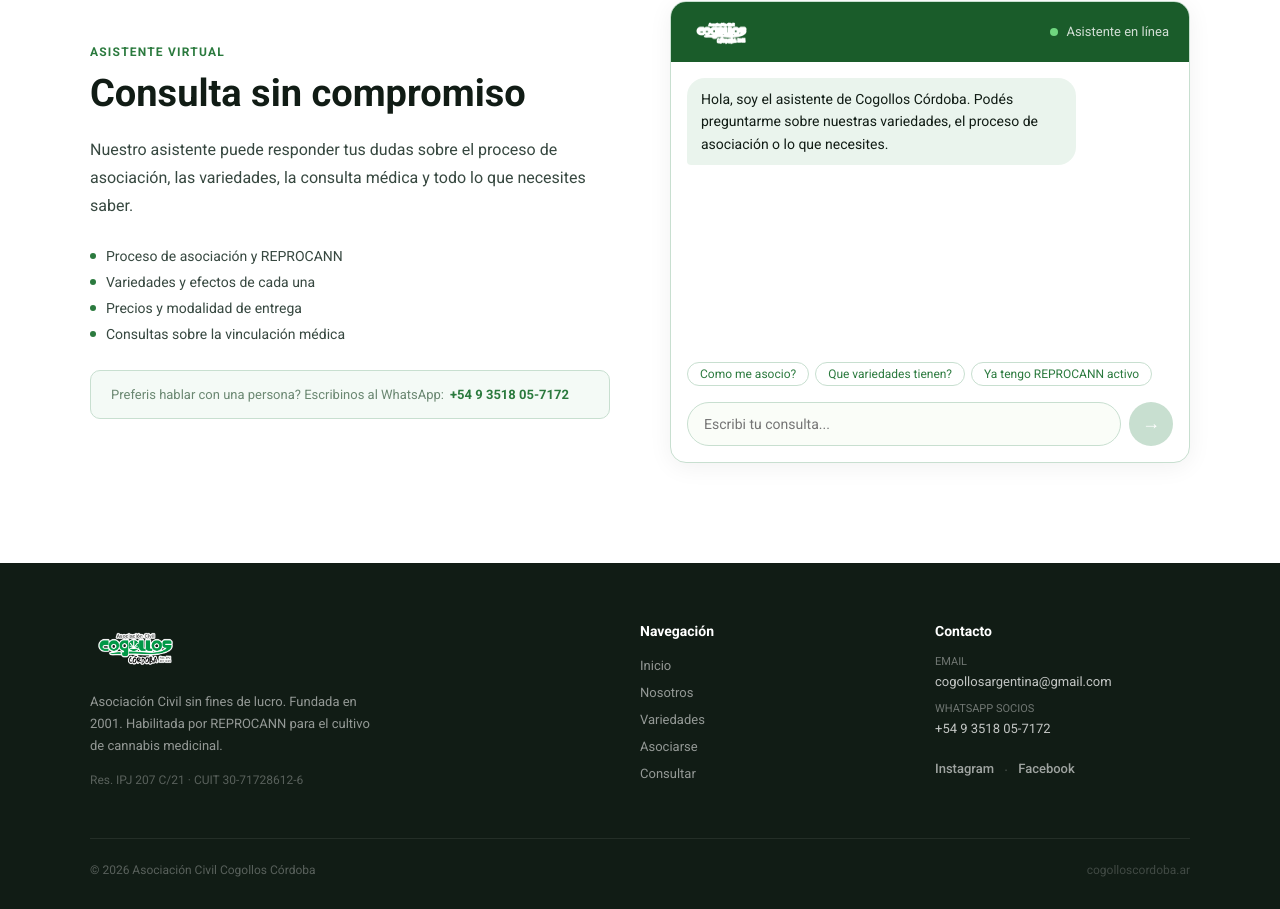
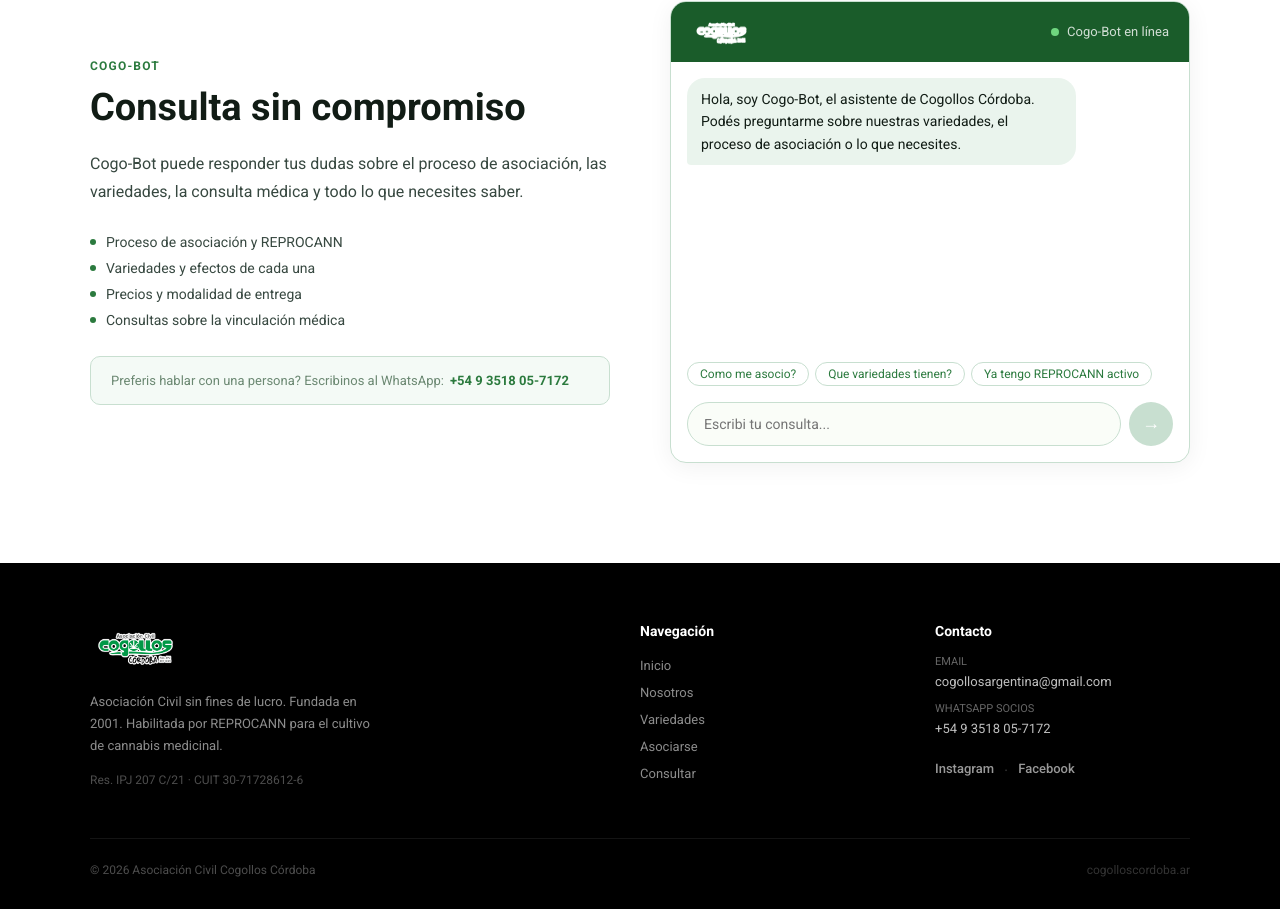
Before and after one commit to cogolloscordoba/cogollos-web, a React (Create React App) app: page / in a window 1280 px wide. Shown: the part 3393-4302 px from the top of the page. Built offline with nearby package versions, Linux system fonts and the light colour scheme.

Commit message:
chat conectado a n8n

```diff
--- a/src/App.jsx
+++ b/src/App.jsx
@@ -30,54 +30,21 @@
 ];
 
 async function askClaude(messages) {
-  const system = `Sos el asistente oficial de Cogollos Córdoba, una Asociación Civil sin fines de lucro fundada en 2001, primera asociación cannábica de Argentina. Habilitada por REPROCANN desde la vigencia de la ley para cultivar cannabis medicinal de forma legal (Res. IPJ 207 C/21).
-
-HISTORIA: Fundada en 2001 por cultivadores, cultivadoras y activistas. Edith "La Negra" Moreno fue su principal impulsora y figura fundacional.
-
-CATÁLOGO (flor seca, paquetes cerrados de 5g, $30.000 c/u, $6.000/g):
-- Edith1 | Sativa | Alto THC | Activadora, energizante | Todo el día
-- Edith 2 INTA | Híbrido | Alto THC | Relax y feliz, cítrica | Todo el día
-- Cogollos INTA THC | Híbrido | Alto THC | Frutal, mango y especias | Tarde
-- Cogollos INTA CBD | CBD <0.5% THC | Relax sin sueño, antiansioso | Todo el día
-- Kordoba Kush | Indica | Alto THC | Relajante profunda, pino y limón | Noche
-
-PROCESO DE ASOCIACIÓN:
-1. Alta en REPROCANN: reprocann.msal.gob.ar → perfil Paciente → tipo cultivo "Otro" → guardar código de vinculación
-2. Cita médica virtual $30.000: formulario https://forms.gle/5USo1C2WcBGeG9Qz5
-3. Vinculación en Cannalizar con guía del equipo médico
-
-CASO ESPECIAL - Ya tenés REPROCANN activo:
-- Opción A: Convenio bilateral — declarás que no podés cultivar y cedés el cultivo a la ONG (firmás con abogado)
-- Opción B: Dar de baja el REPROCANN y realizar todo el proceso nuevamente
-En ambos casos hay consulta médica con nuestro director.
-
-CONTACTO: cogollosargentina@gmail.com | WhatsApp socios: +54 9 3518 05-7172
-Instagram: @asociacioncivilcogolloscordoba | Facebook: LaEdithMorenoCogollosCBA
-
-REGLAS:
-- Hablá en español rioplatense, cálido y claro
-- Solo socios verificados pueden comprar
-- No des diagnósticos ni recomendaciones de dosis médicas
-- Si no sabés algo, derivá al WhatsApp: +54 9 3518 05-7172
-- Respuestas cortas, máximo 3 párrafos`;
-
-  const res = await fetch("https://api.anthropic.com/v1/messages", {
+  const res = await fetch("https://cogollos.app.n8n.cloud/webhook/chat-web", {
     method: "POST",
     headers: { "Content-Type": "application/json" },
     body: JSON.stringify({
-      model: "claude-haiku-4-5-20251001",
-      max_tokens: 500,
-      system,
-      messages,
+      mensaje: messages[messages.length - 1].content,
+      historial: messages.slice(1, -1),
     }),
   });
-  const data = await res.json();
-  return data.content?.[0]?.text || "Perdoná, hubo un error. Escribinos al WhatsApp +54 9 3518 05-7172";
+  const text = await res.text();
+  return text || "Perdoná, hubo un error. Escribinos al WhatsApp +54 9 3518 05-7172";
 }
 
 function Chat() {
   const [msgs, setMsgs] = useState([
-    { role: "assistant", content: "Hola, soy el asistente de Cogollos Córdoba. Podés preguntarme sobre nuestras variedades, el proceso de asociación o lo que necesites." }
+    { role: "assistant", content: "Hola, soy Cogo-Bot, el asistente de Cogollos Córdoba. Podés preguntarme sobre nuestras variedades, el proceso de asociación o lo que necesites." }
   ]);
   const [input, setInput] = useState("");
   const [loading, setLoading] = useState(false);
@@ -89,11 +56,11 @@
     if (!input.trim() || loading) return;
     const text = input.trim();
     setInput("");
-    const history = [...msgs, { role: "user", content: text }];
+    const history = [...msgs.filter((m, i) => i > 0), { role: "user", content: text }];
     setMsgs(history);
     setLoading(true);
     try {
-      const apiMsgs = history.slice(1).map(m => ({ role: m.role, content: m.content }));
+      const apiMsgs = history.map(m => ({ role: m.role, content: m.content }));
       const reply = await askClaude(apiMsgs);
       setMsgs(m => [...m, { role: "assistant", content: reply }]);
     } catch {
@@ -110,7 +77,7 @@
         <img src="/logo.png" alt="Cogollos Córdoba" style={{ height: 32, filter: "brightness(0) invert(1)" }} />
         <div style={{ marginLeft: "auto", display: "flex", alignItems: "center", gap: 8 }}>
           <div style={{ width: 8, height: 8, borderRadius: "50%", background: "#6FD67F" }} />
-          <span style={{ color: "rgba(255,255,255,0.8)", fontSize: 13, fontFamily: F }}>Asistente en línea</span>
+          <span style={{ color: "rgba(255,255,255,0.8)", fontSize: 13, fontFamily: F }}>Cogo-Bot en línea</span>
         </div>
       </div>
 
@@ -123,6 +90,7 @@
               color: m.role === "user" ? "#fff" : C.dark,
               borderRadius: m.role === "user" ? "18px 18px 4px 18px" : "18px 18px 18px 4px",
               fontSize: 14, lineHeight: 1.6, fontFamily: F,
+              whiteSpace: "pre-wrap",
             }}>{m.content}</div>
           </div>
         ))}
@@ -393,12 +361,12 @@
         <div style={{ maxWidth: 1100, margin: "0 auto" }}>
           <div style={{ display: "grid", gridTemplateColumns: "1fr 1fr", gap: 60, alignItems: "center" }}>
             <div>
-              <div style={{ color: C.green, fontWeight: 700, fontSize: 12, letterSpacing: "0.1em", marginBottom: 12 }}>ASISTENTE VIRTUAL</div>
+              <div style={{ color: C.green, fontWeight: 700, fontSize: 12, letterSpacing: "0.1em", marginBottom: 12 }}>COGO-BOT</div>
               <h2 style={{ fontSize: "clamp(26px, 3.5vw, 38px)", fontWeight: 700, color: C.dark, marginBottom: 20, lineHeight: 1.2 }}>
                 Consulta sin compromiso
               </h2>
               <p style={{ color: C.body, fontSize: 16, lineHeight: 1.75, marginBottom: 28 }}>
-                Nuestro asistente puede responder tus dudas sobre el proceso de asociación, las variedades, la consulta médica y todo lo que necesites saber.
+                Cogo-Bot puede responder tus dudas sobre el proceso de asociación, las variedades, la consulta médica y todo lo que necesites saber.
               </p>
               {["Proceso de asociación y REPROCANN", "Variedades y efectos de cada una", "Precios y modalidad de entrega", "Consultas sobre la vinculación médica"].map(item => (
                 <div key={item} style={{ display: "flex", alignItems: "center", gap: 10, marginBottom: 10 }}>
@@ -421,11 +389,11 @@
       </section>
 
       {/* FOOTER */}
-      <footer style={{ background: C.dark, padding: "60px 6% 32px" }}>
+      <footer style={{ background: "#000000", padding: "60px 6% 32px" }}>
         <div style={{ maxWidth: 1100, margin: "0 auto" }}>
           <div style={{ display: "grid", gridTemplateColumns: "2fr 1fr 1fr", gap: 40, marginBottom: 48 }}>
             <div>
-              <img src="/logo.png" alt="Cogollos Córdoba" style={{ height: 48, marginBottom: 16, }} />
+              <img src="/logo.png" alt="Cogollos Córdoba" style={{ height: 48, marginBottom: 16 }} />
               <p style={{ color: "rgba(255,255,255,0.55)", fontSize: 13, lineHeight: 1.7, maxWidth: 280, marginBottom: 16 }}>
                 Asociación Civil sin fines de lucro. Fundada en 2001. Habilitada por REPROCANN para el cultivo de cannabis medicinal.
               </p>
```
